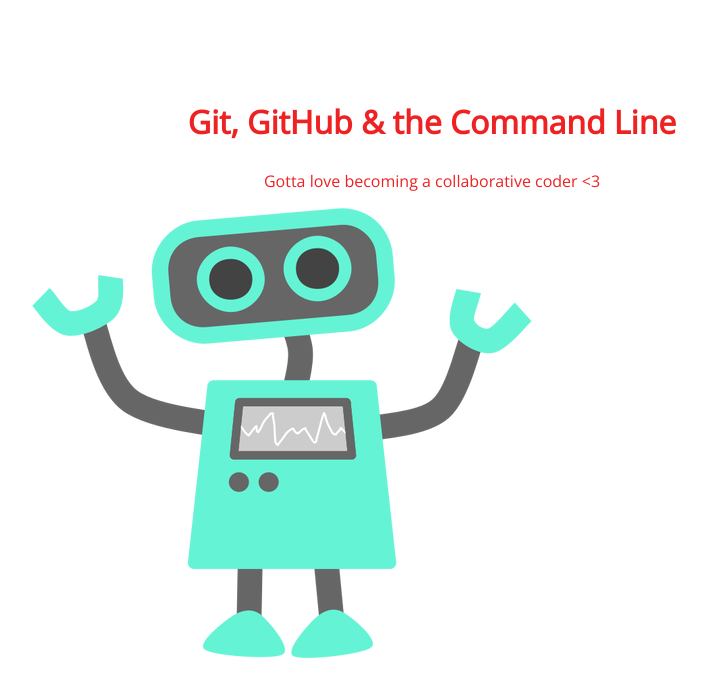
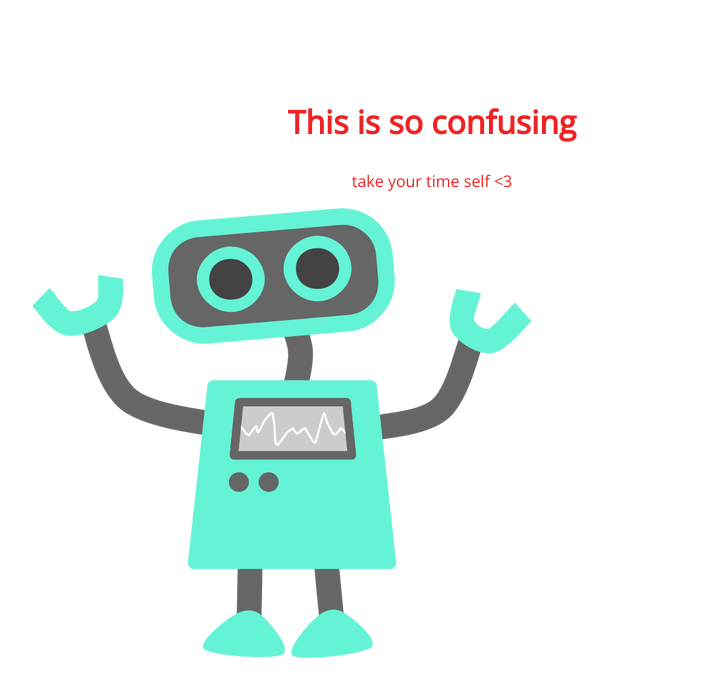
Before and after one commit to ykjozefkim/105-project, a plain HTML site: page index.html in a window 1280 px wide. Shown: the whole page, without its empty margins (208-915 px from the left). Drawn offline with nearby package versions, Linux system fonts and the light colour scheme.

Commit message:
h1 and p

```diff
--- a/index.html
+++ b/index.html
@@ -8,8 +8,8 @@
 </head>
 <body>
 	<section>
-		<h1>Git, GitHub & the Command Line</h1>
-		<p>Gotta love becoming a collaborative coder <3</p>
+		<h1>This is so confusing</h1>
+		<p>take your time self <3</p>
 		<img src="img/happy-blue-robot.png">
 	</section>
 </body>
```
